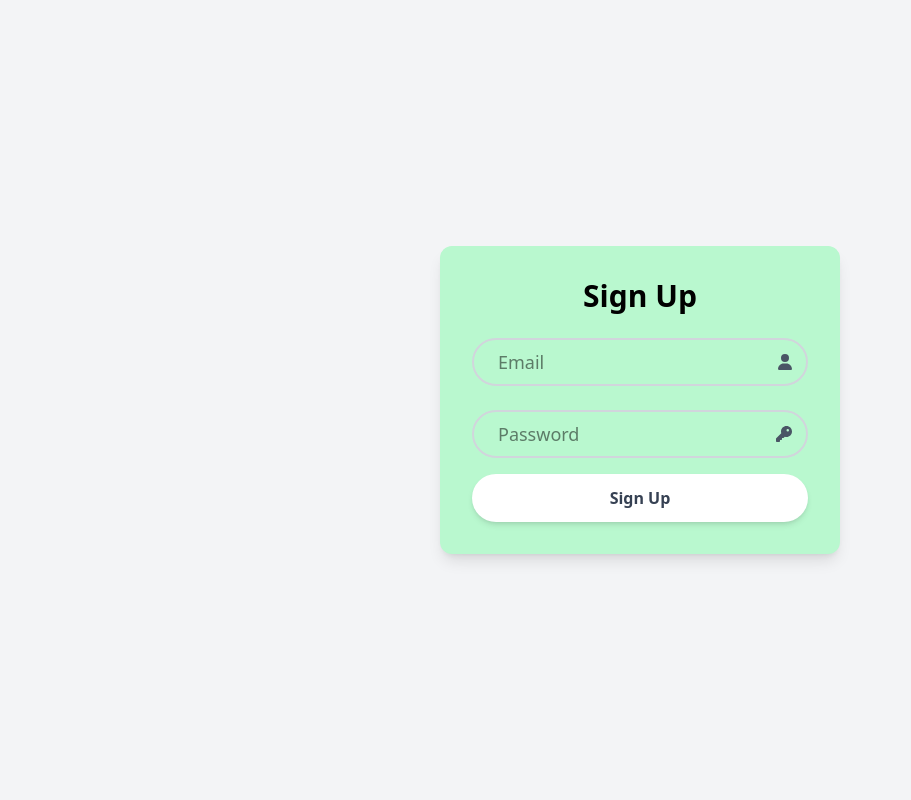
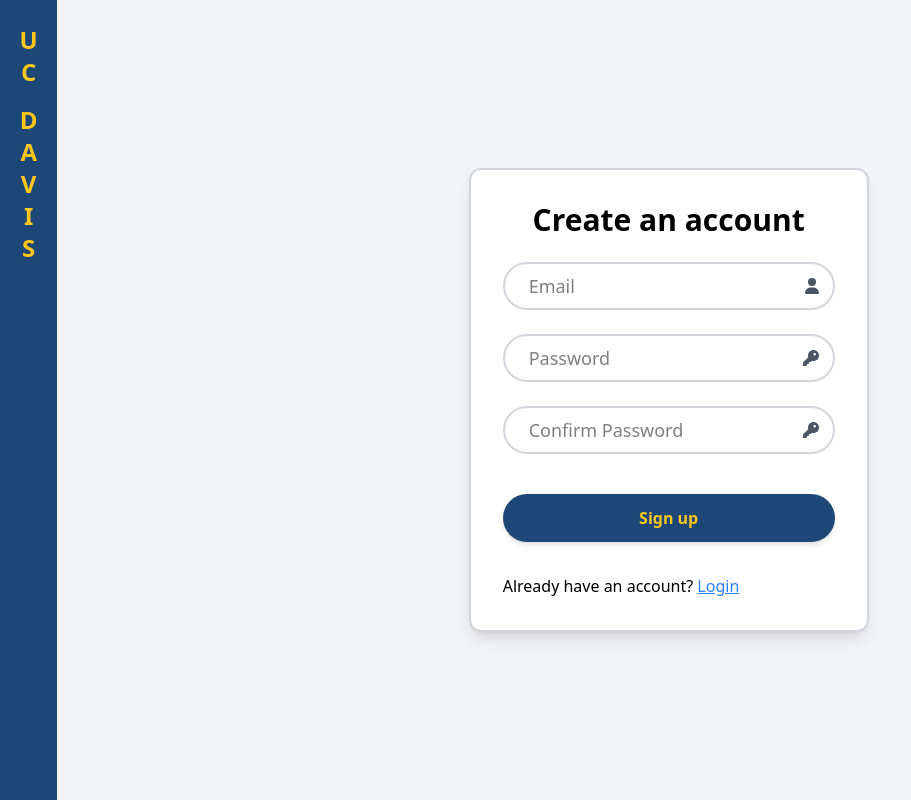
Before and after one commit to UCD-193AB-ws24/Team-20-E2EE, a React (Vite) app in the folder client/: page /signup in a window 1280 px wide. Shown: the whole page, without its empty margins (0-911 px from the left). Built offline with nearby package versions, Linux system fonts and the light colour scheme; no server answers.

Commit message:
Changed some styling for login and sign up form

```diff
--- a/client/src/pages/Login.jsx
+++ b/client/src/pages/Login.jsx
@@ -16,12 +16,14 @@ export default function Login() {
 
     const result = await loginUser(email, password);
     if (result.success) {
-            if(result.warning === "Please set your username to continue") {
+      if (result.warning === "Please set your username to continue") {
         navigate("/welcome");
-            }else{
+      } else {
         navigate("/");
       }
-        } else if (result.error === "Email not verified. Please check your email.") {
+    } else if (
+      result.error === "Email not verified. Please check your email."
+    ) {
       setVerificationRequired(true); // Show email verification message
     } else {
       setError(result.error);
@@ -29,8 +31,18 @@ export default function Login() {
   };
 
   return (
-        <div className="flex justify-center items-center min-h-screen bg-gray-100">
-            <div className="w-[400px] bg-green-200 bg-opacity-30 text-black rounded-xl p-8 shadow-lg">
+    <div className="flex flex-col md:flex-row w-full">
+      <div className="pointer-event-none select-none flex flex-row md:flex-col text-[#FFC519] font-bold items-center text-2xl w-full h-[60px] md:w-[60px] md:h-screen bg-[#1D4776]">
+        <p className="ml-6 md:mt-6 md:ml-0">U</p>
+        <p>C</p>
+        <p className="ml-2 md:mt-4 md:ml-0">D</p>
+        <p>A</p>
+        <p>V</p>
+        <p>I</p>
+        <p>S</p>
+      </div>
+      <div className="flex justify-center items-center h-screen bg-gray-100 w-full">
+        <div className="w-[400px] text-black rounded-xl p-8 border-2 border-gray-300 shadow-lg bg-white">
           <h1 className="text-3xl font-bold text-center">Login</h1>
 
           {/* Login Form */}
@@ -42,33 +54,49 @@ export default function Login() {
                   type="email"
                   placeholder="Email"
                   required
-                                className="w-full h-full bg-transparent border-2 border-gray-300 rounded-full px-6 text-lg outline-none focus:border-green-600 transition"
+                  className="w-full h-full bg-transparent border-2 border-gray-300 rounded-full px-6 text-lg outline-none focus:border-[#FFC519] transition"
                 />
-                            <FontAwesomeIcon className="absolute right-4 top-1/2 transform -translate-y-1/2 text-gray-600" icon={faUser} />
+                <FontAwesomeIcon
+                  className="absolute right-4 top-1/2 transform -translate-y-1/2 text-gray-600"
+                  icon={faUser}
+                />
               </div>
 
               {/* Password Input */}
-                        <div className="relative w-full h-12 mt-6">
+              <div className="relative w-full h-12 my-6 ">
                 <input
                   type="password"
                   placeholder="Password"
                   required
-                                className="w-full h-full bg-transparent border-2 border-gray-300 rounded-full px-6 text-lg outline-none focus:border-green-600 transition"
+                  className="w-full h-full bg-transparent border-2 border-gray-300 rounded-full px-6 text-lg outline-none focus:border-[#FFC519] transition"
                 />
-                            <FontAwesomeIcon className="absolute right-4 top-1/2 transform -translate-y-1/2 text-gray-600" icon={faKey} />
+                <FontAwesomeIcon
+                  className="absolute right-4 top-1/2 transform -translate-y-1/2 text-gray-600"
+                  icon={faKey}
+                />
               </div>
 
               {/* Login Button */}
-                        <button type="submit" className="w-full h-12 bg-white text-gray-700 font-bold rounded-full shadow-md mt-4 hover:bg-gray-200 transition">
+              <button
+                type="submit"
+                className="w-full h-12 bg-[#1D4776] text-[#FFC519] font-bold rounded-full shadow-md mt-4 hover:translate-y-[-2px] hover:brightness-110 cursor-pointer transition my-8"
+              >
                 Login
               </button>
 
               {/* Signup Link */}
-                        <span>Don't have an account? <Link to="/signup" className="text-blue-500 underline">Sign Up</Link></span>
+              <span>
+                Don't have an account?{" "}
+                <Link to="/signup" className="text-blue-500 underline hover:text-blue-400">
+                  Sign Up
+                </Link>
+              </span>
 
               {/* Error Message (If Any) */}
               {verificationRequired ? (
-                            <p style={{ color: "yellow" }}>Email not verified. Please check your email.</p>
+                <p style={{ color: "yellow" }}>
+                  Email not verified. Please check your email.
+                </p>
               ) : error ? (
                 <p style={{ color: "red" }}>{error}</p>
               ) : null}
@@ -76,5 +104,6 @@ export default function Login() {
           )}
         </div>
       </div>
+    </div>
   );
 }
--- a/client/src/pages/Signup.jsx
+++ b/client/src/pages/Signup.jsx
@@ -1,5 +1,5 @@
 import React, { useState } from "react";
-import { useNavigate } from "react-router-dom";
+import { useNavigate, Link } from "react-router-dom";
 import { FontAwesomeIcon } from "@fortawesome/react-fontawesome";
 import { faUser, faKey } from "@fortawesome/free-solid-svg-icons";
 import { signUpUser } from "../api/auth";
@@ -14,7 +14,11 @@ export default function SignUp() {
         e.preventDefault();
         const email = e.target[0].value;
         const password = e.target[1].value;
-
+        const confirmPassword = e.target[2].value;
+        if (password !== confirmPassword) {
+            setError("Passwords do not match");
+            return;
+        }
         const result = await signUpUser(email, password);
         if (result.success) {
             setVerificationRequired(true); // Show email verification message
@@ -24,14 +28,21 @@ export default function SignUp() {
     };
 
     return (
-        <div className="flex justify-center items-center min-h-screen bg-gray-100">
-            <div className="w-[400px] bg-green-200 bg-opacity-30 text-black rounded-xl p-8 shadow-lg">
-                <h1 className="text-3xl font-bold text-center">Sign Up</h1>
+        <div className="flex flex-col md:flex-row w-full">
+        <div className="pointer-event-none select-none flex flex-row md:flex-col text-[#FFC519] font-bold items-center text-2xl w-full h-[60px] md:w-[60px] md:h-screen bg-[#1D4776]">
+          <p className="ml-6 md:mt-6 md:ml-0">U</p>
+          <p>C</p>
+          <p className="ml-2 md:mt-4 md:ml-0">D</p>
+          <p>A</p>
+          <p>V</p>
+          <p>I</p>
+          <p>S</p>
+        </div>
+        <div className="flex justify-center items-center h-screen bg-gray-100 w-full">
+          <div className="w-[400px] text-black rounded-xl p-8 border-2 border-gray-300 shadow-lg bg-white">
+            <h1 className="text-3xl font-bold text-center">Create an account</h1>
 
-                {/* Email Verification Message (Displayed Only If Needed) */}
-                {verificationRequired && <EmailVerificationMessage />}
-
-                {/* Sign-Up Form */}
+            {/* Login Form */}
             {!verificationRequired && (
               <form onSubmit={handleSignUp}>
                 {/* Email Input */}
@@ -40,32 +51,71 @@ export default function SignUp() {
                     type="email"
                     placeholder="Email"
                     required
-                                className="w-full h-full bg-transparent border-2 border-gray-300 rounded-full px-6 text-lg outline-none focus:border-green-600 transition"
+                    className="w-full h-full bg-transparent border-2 border-gray-300 rounded-full px-6 text-lg outline-none focus:border-[#FFC519] transition"
                   />
-                            <FontAwesomeIcon className="absolute right-4 top-1/2 transform -translate-y-1/2 text-gray-600" icon={faUser} />
+                  <FontAwesomeIcon
+                    className="absolute right-4 top-1/2 transform -translate-y-1/2 text-gray-600"
+                    icon={faUser}
+                  />
                 </div>
 
                 {/* Password Input */}
-                        <div className="relative w-full h-12 mt-6">
+                <div className="relative w-full h-12 my-6 ">
                   <input
                     type="password"
                     placeholder="Password"
                     required
-                                className="w-full h-full bg-transparent border-2 border-gray-300 rounded-full px-6 text-lg outline-none focus:border-green-600 transition"
+                    className="w-full h-full bg-transparent border-2 border-gray-300 rounded-full px-6 text-lg outline-none focus:border-[#FFC519] transition"
                   />
-                            <FontAwesomeIcon className="absolute right-4 top-1/2 transform -translate-y-1/2 text-gray-600" icon={faKey} />
+                  <FontAwesomeIcon
+                    className="absolute right-4 top-1/2 transform -translate-y-1/2 text-gray-600"
+                    icon={faKey}
+                  />
                 </div>
 
-                        {/* Sign-Up Button */}
-                        <button type="submit" className="w-full h-12 bg-white text-gray-700 font-bold rounded-full shadow-md mt-4 hover:bg-gray-200 transition">
-                            Sign Up
+
+                {/* Confirm password field */}
+                <div className="relative w-full h-12 my-6 ">
+                  <input
+                    type="password"
+                    placeholder="Confirm Password"
+                    required
+                    className="w-full h-full bg-transparent border-2 border-gray-300 rounded-full px-6 text-lg outline-none focus:border-[#FFC519] transition"
+                  />
+                  <FontAwesomeIcon
+                    className="absolute right-4 top-1/2 transform -translate-y-1/2 text-gray-600"
+                    icon={faKey}
+                  />
+                </div>
+
+                {/* Login Button */}
+                <button
+                  type="submit"
+                  className="w-full h-12 bg-[#1D4776] text-[#FFC519] font-bold rounded-full shadow-md mt-4 hover:translate-y-[-2px] hover:brightness-110 cursor-pointer transition my-8"
+                >
+                  Sign up
                 </button>
 
+                {/* Signup Link */}
+                <span>
+                  Already have an account?{" "}
+                  <Link to="/login" className="text-blue-500 underline hover:text-blue-400">
+                    Login
+                  </Link>
+                </span>
+
                 {/* Error Message (If Any) */}
-                        {error && <p style={{ color: "red" }}>{error}</p>}
+                {verificationRequired ? (
+                  <p style={{ color: "yellow" }}>
+                    Email not verified. Please check your email.
+                  </p>
+                ) : error ? (
+                  <p style={{ color: "red" }}>{error}</p>
+                ) : null}
               </form>
             )}
           </div>
         </div>
+      </div>
     );
 }
```
Lines whose indentation alone changed are shown as unchanged.
